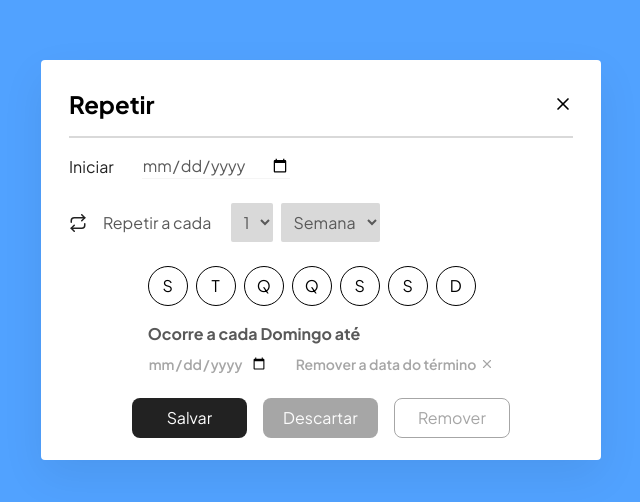
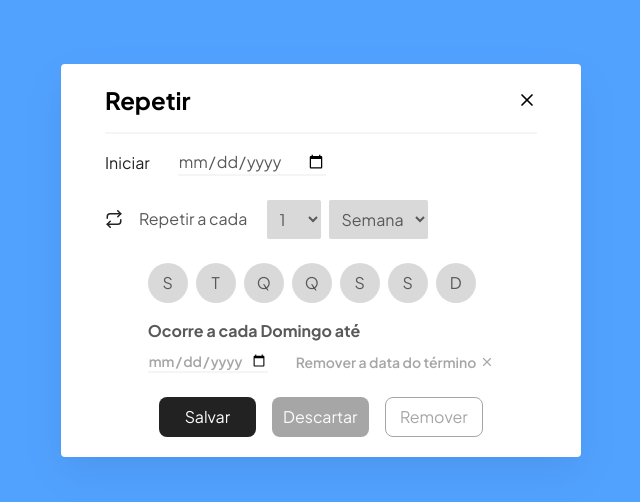
Before and after one commit to DiaconoApp/DiaconoFrontEnd, a React (Vite) app in the folder React/: page /dev in a window 1280 px wide. Shown: the part 140-642 px from the top of the page, without its empty margins (319-959 px from the left). Built offline with nearby package versions, Linux system fonts and the light colour scheme.

Commit message:
Adição: modal exclusão

```diff
--- a/React/src/App.jsx
+++ b/React/src/App.jsx
@@ -10,6 +10,7 @@ import { Cadastro1 } from './components/pages/Cadastro1';
 import { Cadastro2 } from './components/pages/Cadastro2';
 import { Cadastro3 } from './components/pages/Cadastro3';
 import { ModalRecorrente } from './components/molecules/ModalRecorrente';
+import { ModalExclusao } from './components/molecules/ModalExclusao';
 
 function App() {
 
@@ -32,7 +33,6 @@ function App() {
       />
       </div> */}
       {/* <FormEventos/> */}
-
         <Router>
           <Routes>
             <Route path="/login" element={<Login/>}/>
--- a/React/src/components/atoms/BotaoSemana.jsx
+++ b/React/src/components/atoms/BotaoSemana.jsx
@@ -28,8 +28,8 @@ export function BotaoSemana() {
                         <button
                             key={semana}
                             onClick={() => toggleItem(semana)}
-                            className={`w-10 h-10 rounded-full border transition
-                        ${isSelected ? 'bg-icf-primary-300 text-icf-primary-50' : 'bg-icf-100 text-icf-300'}`}
+                            className={`w-10 h-10 rounded-full transition
+                        ${isSelected ? 'bg-icf-primary-300 text-icf-primary-50' : 'bg-icf-primary-100 text-icf-primary-300'}`}
                         >
                             {letra}
                         </button>
@@ -39,7 +39,7 @@ export function BotaoSemana() {
             <div className='flex flex-col gap-2'>
                 <label className='font-bold text-icf-primary-300'>Ocorre a cada Domingo até</label>
                 <div className='flex gap-7'>
-                    <input type="date" className='text-icf-primary-200 font-semibold text-sm w-30' />
+                    <input type="date" className='text-icf-primary-200 font-semibold text-sm w-30 focus:outline-none border-b-2 border-b-icf-primary-50 focus:border-b-icf-primary-100' />
                     <button className='text-icf-primary-200 font-semibold text-sm flex items-center gap-1'>Remover a data do término <FiX></FiX></button>
                 </div>
             </div>
--- /dev/null
+++ b/React/src/components/molecules/ModalExclusao.jsx
@@ -0,0 +1,33 @@
+import { FiX } from "react-icons/fi";
+import { FiRepeat } from "react-icons/fi";
+import { BotaoSemana } from "../atoms/BotaoSemana";
+import { BotaoIcf } from "../atoms/BotaoIcf"
+
+export function ModalExclusao(props) {
+    return (
+        <body className="bg-blue-400 flex items-center justify-center h-screen">
+            <div className="bg-white shadow-menu-shadow flex flex-col justify-start items-center rounded w-130 p-5">
+                <div className="w-[90%] flex flex-col gap-4">
+                    <div className="flex items-center justify-between">
+                        <span className="font-bold text-2xl">{props.titulo}</span>
+                        <button className="text-xl hover:text-white hover:bg-icf-primary-400 rounded">
+                            <FiX></FiX>
+                        </button>
+                    </div>
+                    <div className="border border-icf-primary-50"></div>
+                    <div className="flex justify-center">
+                        <label className="w-[50%]">{props.pergunta}</label>
+                    </div>
+                    <div className="flex flex-col gap-6">
+                        <div className="flex justify-center gap-6">
+                            <div className="w-[75%] flex gap-4">
+                                <BotaoIcf className="bg-icf-primary-400">Sim</BotaoIcf>
+                                <BotaoIcf className="bg-icf-primary-200">Não</BotaoIcf>
+                            </div>
+                        </div>
+                    </div>
+                </div>
+            </div>
+        </body>
+    );
+}
--- a/React/src/components/molecules/ModalRecorrente.jsx
+++ b/React/src/components/molecules/ModalRecorrente.jsx
@@ -4,21 +4,22 @@ import { BotaoSemana } from "../atoms/BotaoSemana";
 import { BotaoIcf } from "../atoms/BotaoIcf"
 
 export function ModalRecorrente() {
+    const numeros = [1,2,3,4,5,6,7,8,9,10]
     return (
         <body className="bg-blue-400 flex items-center justify-center h-screen">
-            <div className="bg-white shadow-menu-shadow flex flex-col justify-start items-center rounded w-140 h-100">
+            <div className="bg-white shadow-menu-shadow flex flex-col justify-start items-center rounded w-130 p-5">
                 <div className="w-[90%] flex flex-col gap-4">
-                    <div className="flex items-center justify-between pt-7">
+                    <div className="flex items-center justify-between">
                         <span className="font-bold text-2xl">Repetir</span>
                         <button className="text-xl hover:text-white hover:bg-icf-primary-400 rounded">
                             <FiX></FiX>
                         </button>
                     </div>
-                    <div className="border border-icf-primary-100"></div>
+                    <div className="border border-icf-primary-50"></div>
                     <div className="flex flex-col gap-6">
                         <div className="flex items-center gap-7">
                             <label className="text-icf-primary-400">Iniciar</label>
-                            <input type="date" className="border-b border-b-icf-primary-50 text-icf-primary-300 focus:outline-none focus:border-b-icf-primary-100" />
+                            <input type="date" className="border-b-2 border-b-icf-primary-50 text-icf-primary-300 focus:outline-none focus:border-b-icf-primary-100" />
                         </div>
                         <div className="flex items-center gap-5">
                             <div className="flex items-center gap-4">
@@ -27,7 +28,9 @@ export function ModalRecorrente() {
                             </div>
                             <div className="flex items-center gap-2">
                                 <select className="text-icf-primary-300 rounded-[2px] p-2 bg-icf-primary-100">
-                                    <option value="1">1</option>
+                                    {numeros.map((opt) =>(
+                                        <option value={opt}>{opt}</option>
+                                    ))}
                                 </select>
                                 <select className="text-icf-primary-300 rounded-[2px] p-2 bg-icf-primary-100">
                                     <option value="semana">Semana</option>
--- a/React/src/components/pages/Cadastro1.jsx
+++ b/React/src/components/pages/Cadastro1.jsx
@@ -13,7 +13,7 @@ export function Cadastro1() {
                     <span className="font-bold text-[28px] text-diacono-blue-400">Criar uma conta</span>
                     <label className="text-diacono-blue-400">Qual a sua igreja?</label>
                     <select className="text-diacono-blue-400 border border-diacono-blue-100 rounded-lg h-12 p-3 focus:outline-none focus:border-diacono-blue-200 focus:border-3 text-[14px]">
-                        <option value="">Selecione uma igreja</option>
+                        <option value="" selected disabled>Selecione uma igreja</option>
                     </select>
                     <BotaoDiacono onClick={() => navigate('/cadastro2')}>Próximo</BotaoDiacono>
                 </div>
```
